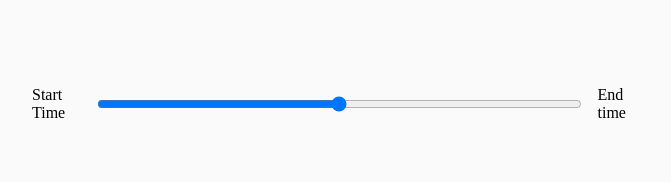
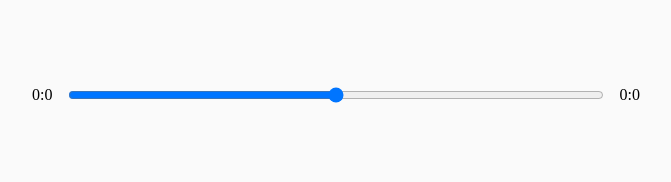
Before and after one commit to hkn96/Music-App, a React (Vite) app in the folder music-player/: page / in a window 1280 px wide. Shown: the part 410-592 px from the top of the page, without its empty margins (304-975 px from the left). Built offline with nearby package versions, Linux system fonts and the light colour scheme; the HTML template or start-up script is replaced by a standard one.

Commit message:
Update Time

```diff
--- a/music-player/src/components/Player.jsx
+++ b/music-player/src/components/Player.jsx
@@ -1,4 +1,4 @@
-import React, { useRef } from 'react';
+import React, { useRef, useState } from 'react';
 import { FontAwesomeIcon } from '@fortawesome/react-fontawesome';
 import {
   faPlay,
@@ -18,12 +18,28 @@ const Player = ({ currentSong, isPlaying, setIsPlaying }) => {
       setIsPlaying(!isPlaying);
     }
   };
+
+  // State
+  const [songInfo, setSongInfo] = useState({
+    currentTime: null,
+    duration: null,
+  });
+
+  const timeUpdateHandler = (e) => {
+    const current = e.target.currentTime;
+    const duration = e.target.duration;
+    setSongInfo({ ...songInfo, currentTime: current, duration: duration });
+  };
+
+  const getTime = (time) => {
+    return Math.floor(time / 60) + ':' + Math.floor(time % 60);
+  };
   return (
     <div className='player'>
       <div className='time-control'>
-        <p>Start Time</p>
+        <p> {getTime(songInfo.currentTime)} </p>
         <input type='range' />
-        <p>End time</p>
+        <p> {getTime(songInfo.duration)} </p>
       </div>
       <div className='play-control'>
         <FontAwesomeIcon
@@ -45,6 +61,8 @@ const Player = ({ currentSong, isPlaying, setIsPlaying }) => {
         />
       </div>
       <audio
+        onTimeUpdate={timeUpdateHandler}
+        onLoadedMetadata={timeUpdateHandler}
         ref={audioRef}
         src={currentSong.audio}
       ></audio>
```
